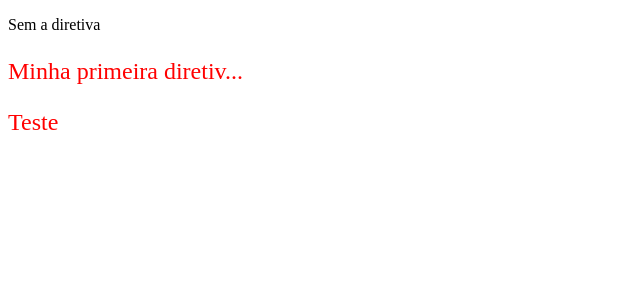
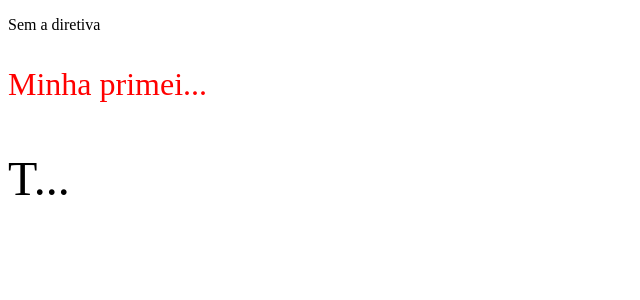
Before and after one commit to antoniotnn/diretivas, a Vue app: page / in a window 1280 px wide. Shown: the top 300 px of the page, without its empty margins (0-640 px from the left). Built offline with nearby package versions, Linux system fonts and the light colour scheme.

Commit message:
196. Binding de valores da diretiva

```diff
--- a/src/App.vue
+++ b/src/App.vue
@@ -1,8 +1,8 @@
 <template>
   <div>
     <p>Sem a diretiva</p>
-    <p v-texto>Minha primeira diretiva customizada</p>
-    <p v-texto>Teste</p>
+    <p v-texto="{ cor: 'red', tamanhoFonte: '200%', totalCaracteres: 15 }">Minha primeira diretiva customizada</p> <!-- ao passar valor para a diretiva, se for string, respeitar o uso de aspas externas, por exemplo "'Exemplo'", poi caso seja passado assim "Exemplo", será entendido pelo Vue que estamos passando um valor para um atributo da instância do Componente -->
+    <p v-texto="{ color: 'blue', tamanhoFonte: '300%', totalCaracteres: 4 }">Teste</p>
   </div>
 </template>
 
--- a/src/main.js
+++ b/src/main.js
@@ -6,18 +6,25 @@
 //configurando diretiva customizada
 Vue.directive('texto', {
     // parâmtros que podem ser recebidos: el, binding, vnode, prevVnode
-    created(el) { //chamado antes que os atributos do elementos, ou ouvintes de evento  (event listeners) sejam aplicados
-        console.log(el.style);
-        el.style.color = 'red';
-        el.style.fontSize = '150%';
+    created(el, binding) { //chamado antes que os atributos do elementos, ou ouvintes de evento  (event listeners) sejam aplicados
+        //console.log(el.style);
+        //console.log(binding.value);
+
+        if(binding.value?.cor) el.style.color = binding.value.cor;
+        if(binding.value?.tamanhoFonte) el.style.fontSize = binding.value.tamanhoFonte;
+
+        let totalCaracteres = 25;
+
+        if(binding.value?.totalCaracteres) totalCaracteres = binding.value.totalCaracteres
+
 
         let textoOriginal = el.innerText;
         let tamanhoTextoOriginal = textoOriginal.length;
         let textoAjustado = '';
 
-        if (tamanhoTextoOriginal > 25) {
+        if (tamanhoTextoOriginal > totalCaracteres) {
             //vamos truncar o texto em 22 caracteres e adicionar '...'
-            textoAjustado = textoOriginal.substring(0, 22) + '...';
+            textoAjustado = textoOriginal.substring(0, (totalCaracteres - 3)) + '...';
         } else {
             //manter texto original
             textoAjustado = textoOriginal;
@@ -25,11 +32,12 @@
 
         el.innerText = textoAjustado;
 
-        console.log('tamanho texto original:', tamanhoTextoOriginal);
 
-        console.log('Texto original: ', textoOriginal);
+        //console.log('tamanho texto original:', tamanhoTextoOriginal);
 
-        console.log('A diretiva foi aplicada com sucesso');
+        //console.log('Texto original: ', textoOriginal);
+
+        //console.log('A diretiva foi aplicada com sucesso');
     }
 });
 
```
